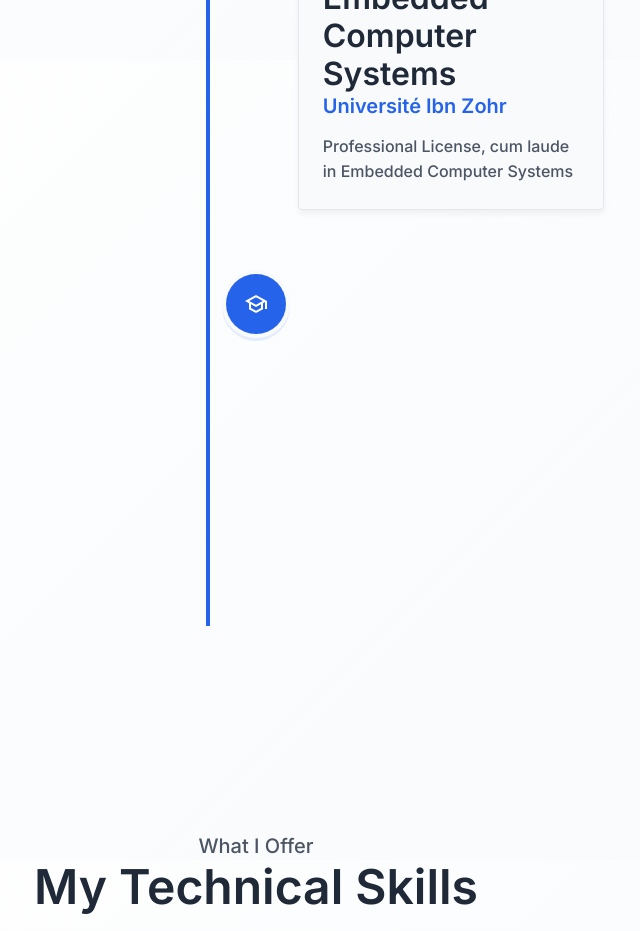
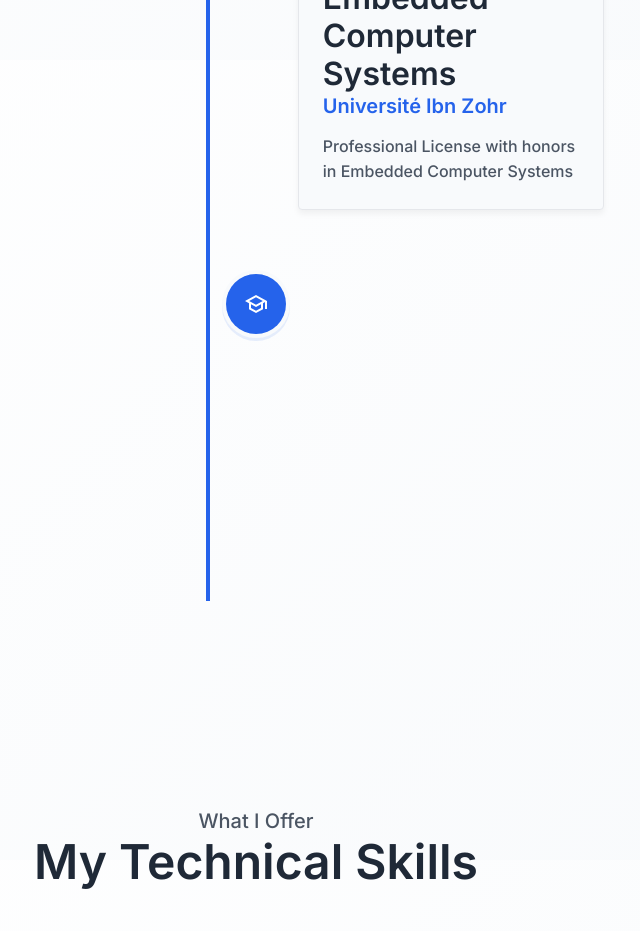
Before and after one commit to boubnacer/nacer-portfolio, a React (Create React App) app: page / in a window 1280 px wide. Shown: the part 3940-4871 px from the top of the page, without its empty margins (432-1072 px from the left). Built offline with nearby package versions, Linux system fonts and the light colour scheme.

Commit message:
Update portfolio with new information

```diff
--- a/src/data.js
+++ b/src/data.js
@@ -183,7 +183,7 @@ export const timelineElements = [
     title: "Professional License in Embedded Computer Systems",
     location: "Université Ibn Zohr",
     descreption:
-      "Professional License, cum laude in Embedded Computer Systems",
+      "Professional License with honors in Embedded Computer Systems",
     buttonText: "View Academic Projects",
     date: "2018 - 2021",
     icon: "school",
@@ -193,7 +193,7 @@ export const timelineElements = [
     title: "Baccalaureate in Physical and Chemical Sciences",
     location: "Lycée Al Arak, Taroudant",
     descreption:
-      "Baccalaureate, magna cum laude in Physical and Chemical Sciences",
+      "Baccalaureate with honors in Physical and Chemical Sciences",
     buttonText: "View Academic Record",
     date: "June 2018",
     icon: "school",
```
